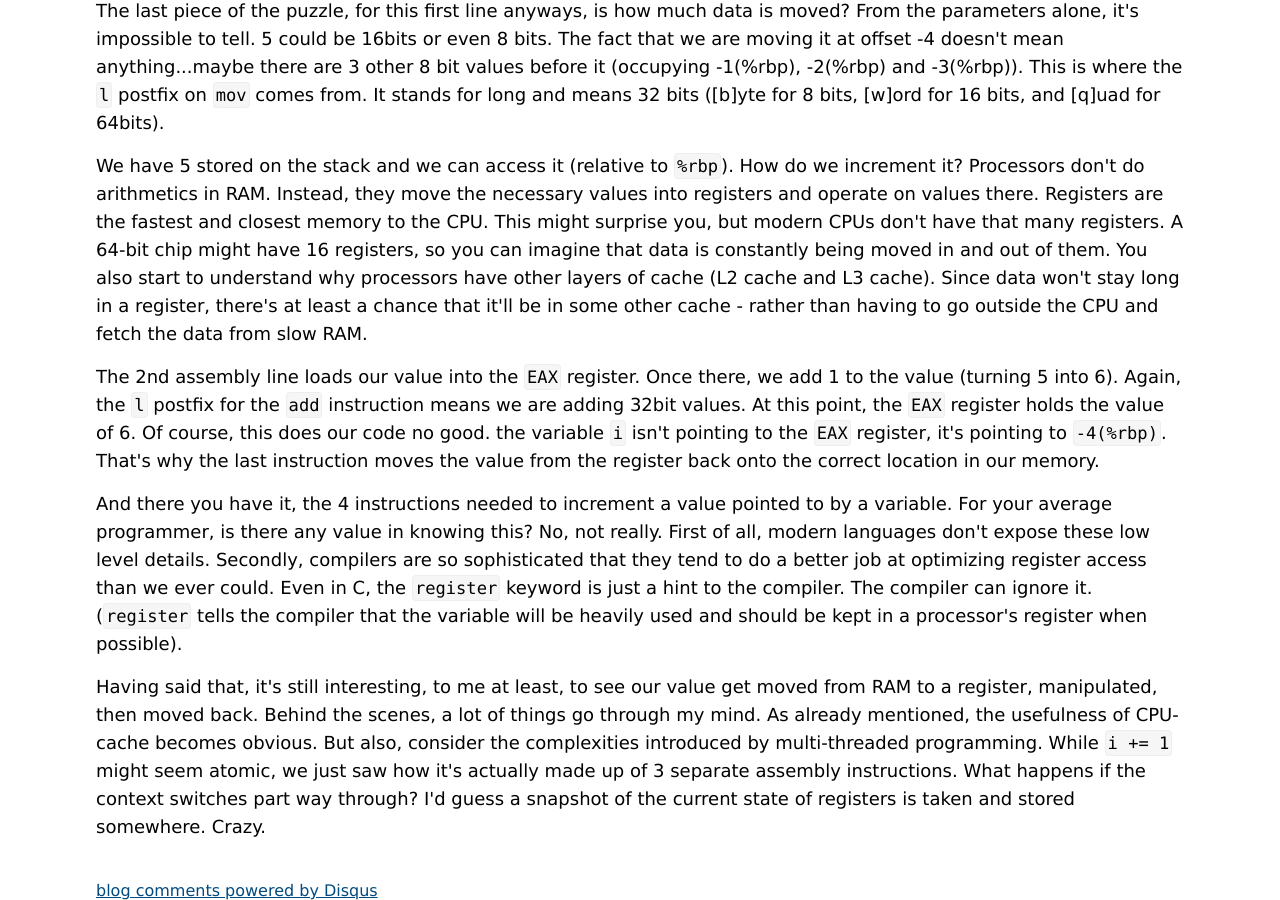
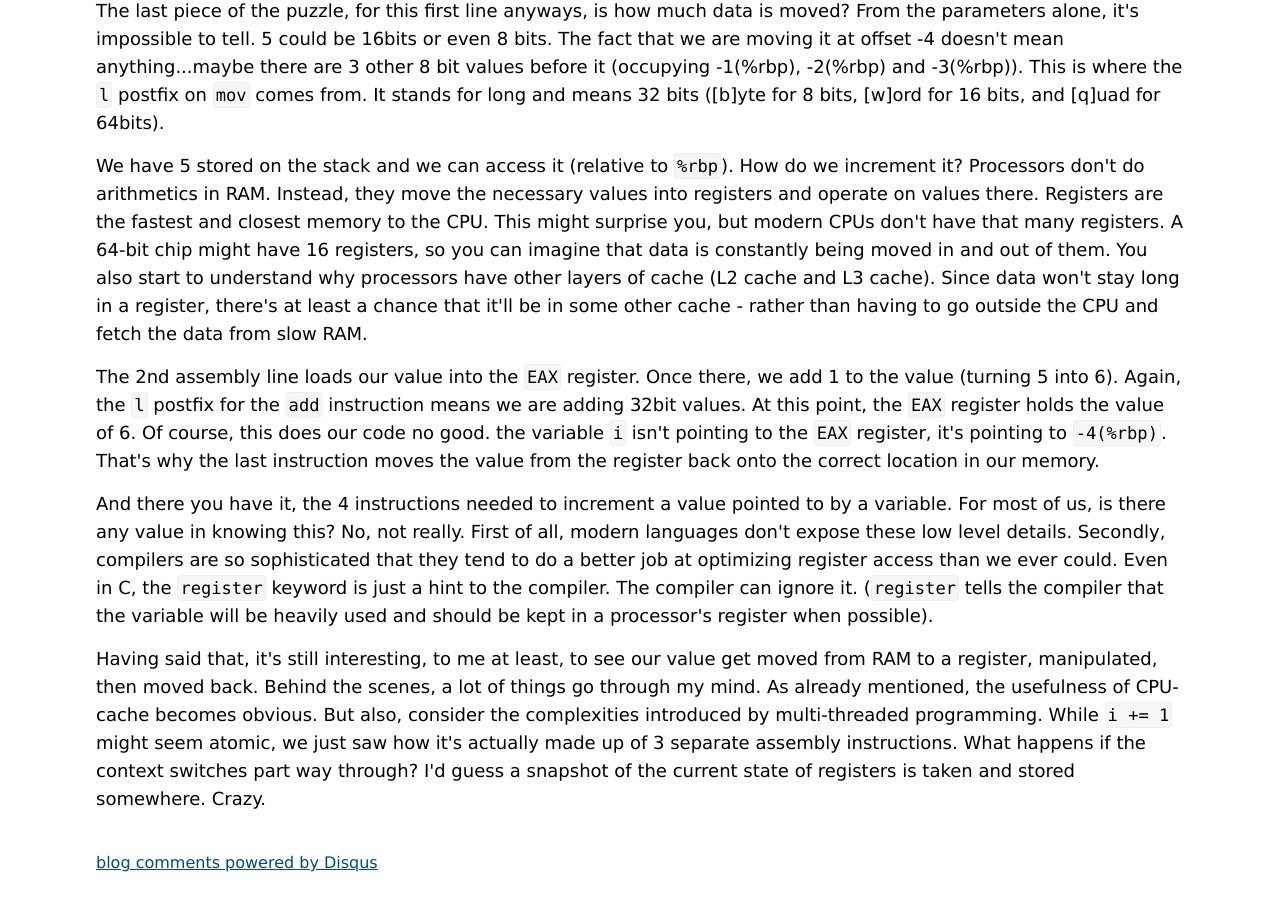
Before and after one commit to fehmicansaglam/fehmicansaglam.github.com, a Jekyll site: the page built from _posts/2012-5-3-Lets-Increment-I-Assembly-Style.html, in a window 1280 px wide and 900 px high, scrolled down 1043 px. Built offline with Jekyll 4.4.1, drawn with Linux system fonts in a browser that asks for light colours; nearby versions of some CDN libraries; comment, search, counter and statistics services are not loaded; after the commit the page ends 1915 px from its top, so only the background shows below that.

Commit message:
correction 4

```diff
--- a/_posts/2012-5-3-Lets-Increment-I-Assembly-Style.html
+++ b/_posts/2012-5-3-Lets-Increment-I-Assembly-Style.html
@@ -35,6 +35,6 @@ movl  %eax, -4(%rbp)
 
 <p>The 2nd assembly line loads our value into the <code>EAX</code> register. Once there, we add 1 to the value (turning 5 into 6). Again, the <code>l</code> postfix for the <code>add</code> instruction means we are adding 32bit values. At this point, the <code>EAX</code> register holds the value of 6. Of course, this does our code no good. the variable <code>i</code> isn't pointing to the <code>EAX</code> register, it's pointing to <code>-4(%rbp)</code>. That's why the last instruction moves the value from the register back onto the correct location in our memory.</p>
 
-<p>And there you have it, the 4 instructions needed to increment a value pointed to by a variable. For your average programmer, is there any value in knowing this? No, not really. First of all, modern languages don't expose these low level details. Secondly, compilers are so sophisticated that they tend to do a better job at optimizing register access than we ever could. Even in C, the <code>register</code> keyword is just a hint to the compiler. The compiler can ignore it. (<code>register</code> tells the compiler that the variable will be heavily used and should be kept in a processor's register when possible).</p>
+<p>And there you have it, the 4 instructions needed to increment a value pointed to by a variable. For most of us, is there any value in knowing this? No, not really. First of all, modern languages don't expose these low level details. Secondly, compilers are so sophisticated that they tend to do a better job at optimizing register access than we ever could. Even in C, the <code>register</code> keyword is just a hint to the compiler. The compiler can ignore it. (<code>register</code> tells the compiler that the variable will be heavily used and should be kept in a processor's register when possible).</p>
 
 <p>Having said that, it's still interesting, to me at least, to see our value get moved from RAM to a register, manipulated, then moved back. Behind the scenes, a lot of things go through my mind. As already mentioned, the usefulness of CPU-cache becomes obvious. But also, consider the complexities introduced by multi-threaded programming. While <code>i += 1</code> might seem atomic, we just saw how it's actually made up of 3 separate assembly instructions. What happens if the context switches part way through? I'd guess a snapshot of the current state of registers is taken and stored somewhere. Crazy.</p>
```
